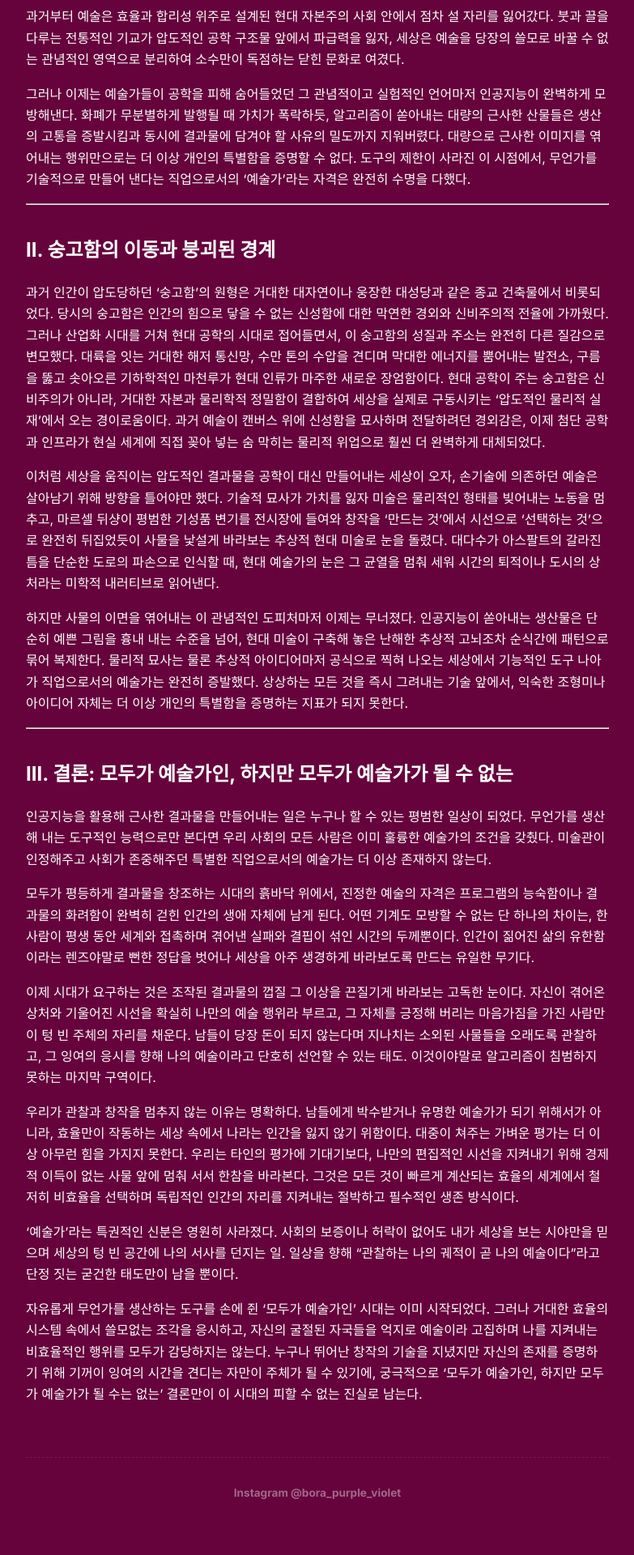
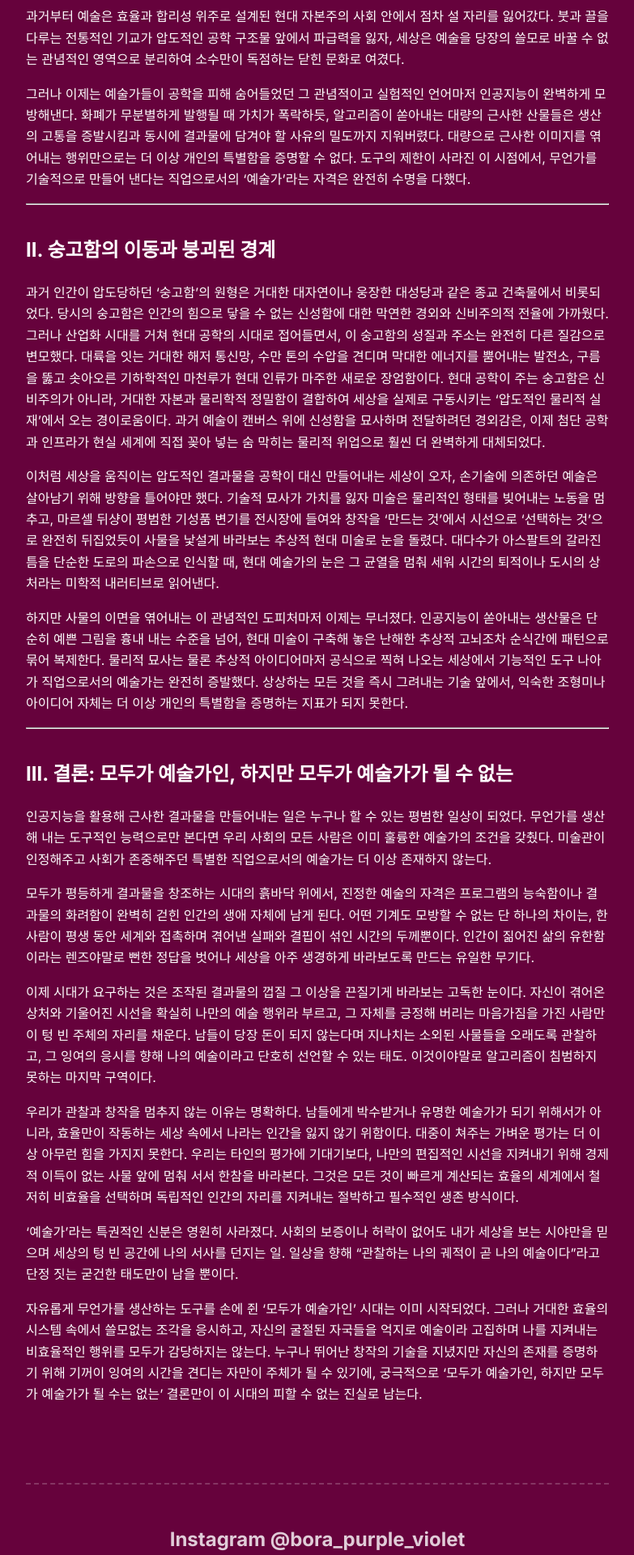
Before and after one commit to borapurpleviolet/borapurpleviolet.github.io, a Jekyll site: the page built from _posts/2026-02-24-everyone-is-an-artist.md, in a window 1280 px wide. Shown: the part 708-2628 px from the top of the page at 81% size, without its empty margins (248-1031 px from the left). Built offline with Jekyll 4.4.1, drawn with Linux system fonts in a browser that asks for light colours; some web fonts are replaced; comment, search, counter and statistics services are not loaded; before the commit the page ends 2572 px from its top, so only the background shows below that.

Commit message:
fix: rename index.md to index.html to enable pagination and enlarge instagram id

```diff
--- a/_layouts/default.html
+++ b/_layouts/default.html
@@ -11,8 +11,8 @@
       {% if site.theme_config.appearance_toggle %}
       {% include toggle_theme_button.html %}
       {% endif %}
-      <div class="credits" style="margin-top: 4rem; padding-top: 2rem; border-top: 1px dashed rgba(255,255,255,0.1); text-align: center; font-size: 0.85rem; color: rgba(255,255,255,0.4);">
-        <a href="https://www.instagram.com/bora_purple_violet" target="_blank" style="text-decoration: none; color: inherit;">
+      <div class="credits" style="margin-top: 6rem; padding-top: 3rem; border-top: 2px dashed rgba(255,255,255,0.2); text-align: center; font-size: 1.5rem; color: rgba(255,255,255,0.8);">
+        <a href="https://www.instagram.com/bora_purple_violet" target="_blank" style="text-decoration: none; color: inherit; font-weight: 700;">
           Instagram @bora_purple_violet
         </a>
       </div>
--- a/index.md
+++ b/index.html
@@ -1,3 +1,4 @@
 ---
 layout: home
+paginate: 6
 ---
```
